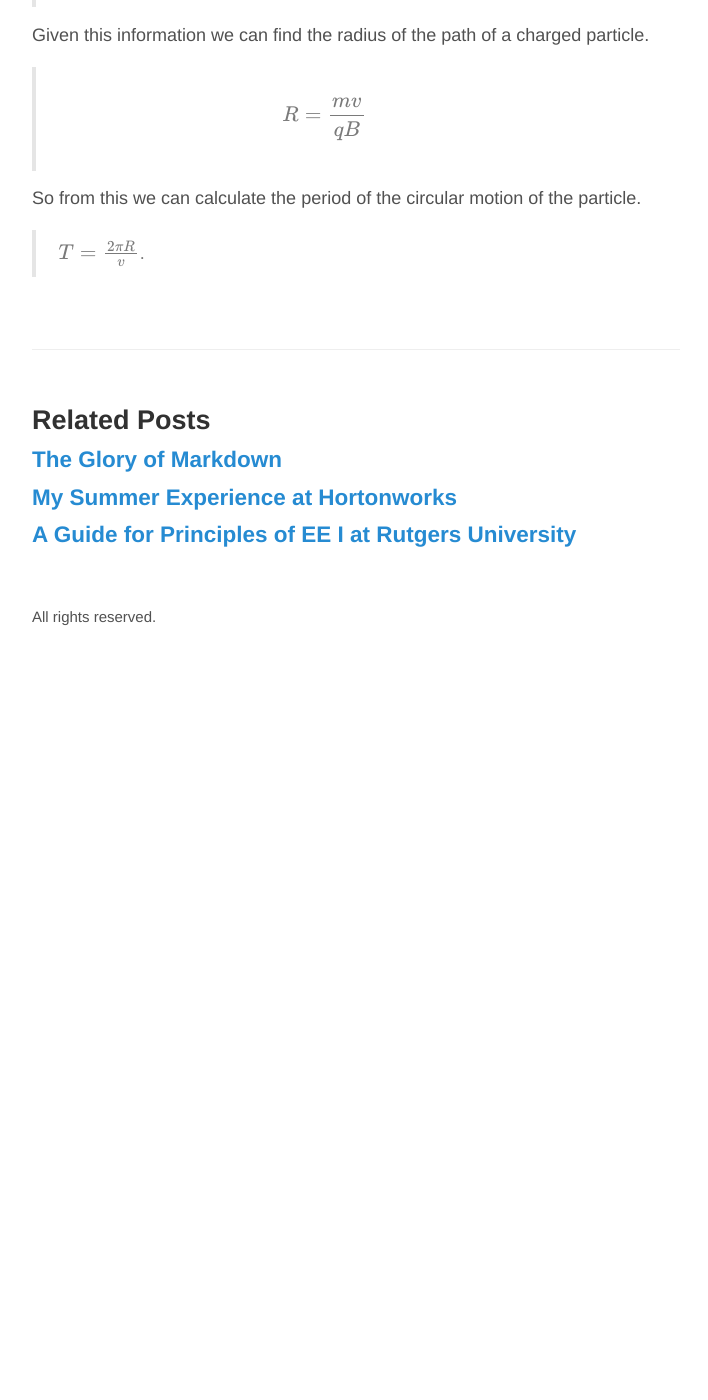
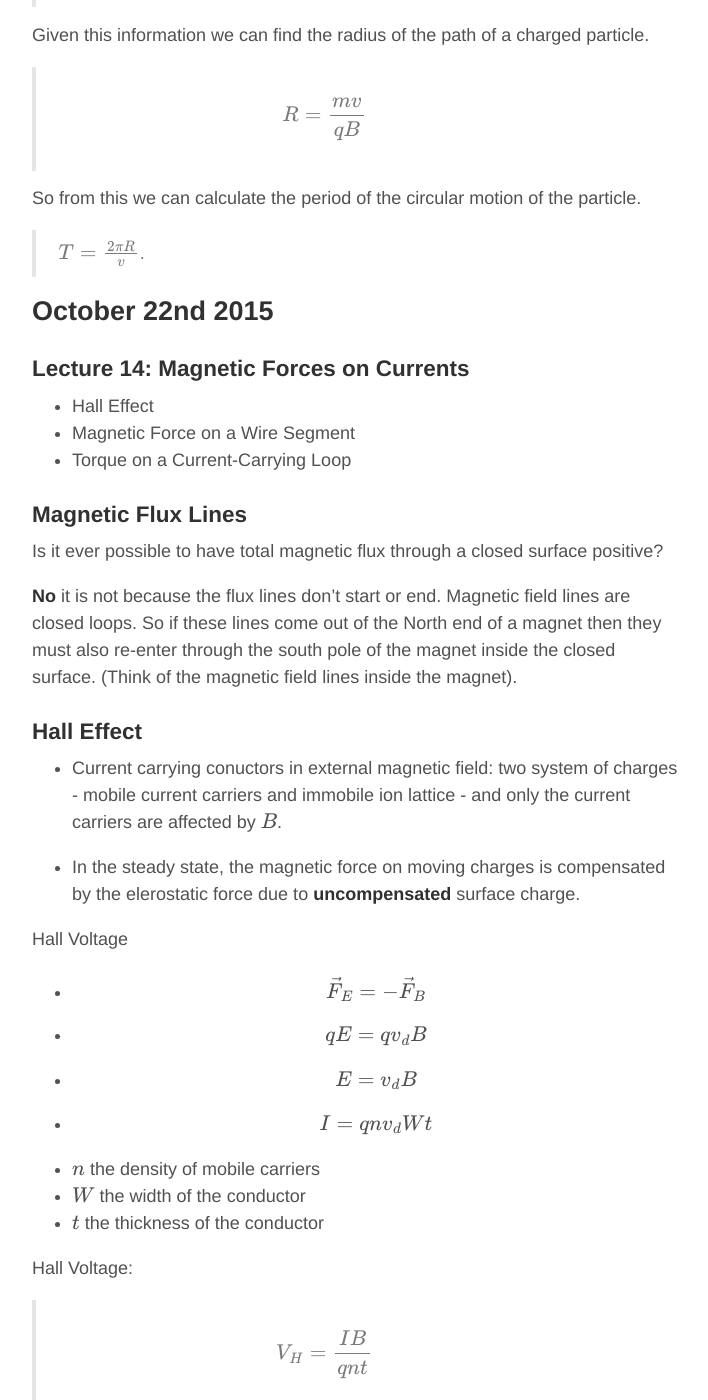
Before and after one commit to ZacBlanco/zacblanco.github.io, a Jekyll site: the page built from _posts/2015-9-03-physics-227-guide.md, in a window 1280 px wide and 1400 px high, scrolled down 25223 px. Shown: the whole window, without its empty margins (284-992 px from the left). Built offline with Jekyll 4.4.1, drawn with Linux system fonts in a browser that asks for light colours; formulas are drawn with MathJax 3; comment, search, counter and statistics services are not loaded; before the commit the page ends 25853 px from its top, so only the background shows below that; some of the changed text lies outside the part shown.

Commit message:
October 22nd update physics

```diff
--- a/_posts/2015-9-03-physics-227-guide.md
+++ b/_posts/2015-9-03-physics-227-guide.md
@@ -749,7 +749,7 @@
 
 The magnetic field is **non-conservative**.
 
-> $$ \int \vec{B} \cdot d\vec{l} =/ 0 $$
+> $$ \int \vec{B} \cdot d\vec{l} = 0 $$
 
 Magnetic field lines are **closed loops**. (no magnetic monopoles.)
 
@@ -779,3 +779,99 @@
 So from this we can calculate the period of the circular motion of the particle.
 
 > $$ T = \frac{2\pi R}{v} $$.
+
+## October 22nd 2015
+
+### Lecture 14: Magnetic Forces on Currents
+
+- Hall Effect
+- Magnetic Force on a Wire Segment
+- Torque on a Current-Carrying Loop
+
+### Magnetic Flux Lines
+
+Is it ever possible to have total magnetic flux through a closed surface positive?
+
+**No** it is not because the flux lines don't start or end. Magnetic field lines are closed loops. So if these lines come out of the North end of a magnet then they must also re-enter through the south pole of the magnet inside the closed surface. (Think of the magnetic field lines inside the magnet).
+
+### Hall Effect
+
+- Current carrying conuctors in external magnetic field: two system of charges - mobile current carriers and immobile ion lattice - and only the current carriers are affected by $$B$$.
+
+- In the steady state, the magnetic force on moving charges is compensated by the elerostatic force due to **uncompensated** surface charge.
+
+Hall Voltage
+
+- $$ \vec{F}_E = -\vec{F}_B $$
+
+- $$ qE = qv_dB $$
+- $$ E = v_dB $$
+- $$ I = qnv_dWt $$
+
+- $$n$$ the density of mobile carriers
+- $$W$$ the width of the conductor
+- $$t$$ the thickness of the conductor
+
+Hall Voltage:
+
+> $$ V_H = \frac{IB}{qnt} $$
+
+### Magnetic Force on a Current-Carrying-Conductor
+
+- The electrons drift along the wire because the net electromagnetic force on them in the direction normal to the wire is 0. However, positively charged ions are at rest, they feel only an uncompensated electric force.
+
+- $$ E_H  = \frac{IB}{qnWt} $$.
+- $$ f = qE_H = \frac{IB}{nWt} $$ - force per one ion
+- $$ F = nWtf = IB $$.
+
+The force on a wire segment of length $$l$$:
+
+> $$\vec{F} = l( \vec{I} X \vec{B} )$$
+
+### Torque on a Current Carrying Loop
+
+Consider an area of a loop of wire $$A$$ which is in the same plane  as a magnetic field $$B$$.
+
+- This creates a force $$F$$ equal to:
+
+- $$ F = aIB $$
+
+where a is the length of the wire (perpendicular to the magnetic field).
+
+If the magnetic field acts perpendicular to the area then the net toque should be zero.
+
+##### Magnetic Dipole Moment
+
+> $$ \mu = abI = AI $$
+
+For the direction of $$\vec{\mu}$$ you should use the right hand rule.
+
+But what about a wire with many loops?
+
+
+Given a wire with $$N$$ loops, the total magnetic dipole moment is:
+
+- $$\mu = NAI $$
+
+In general:
+
+> $$ \vec{\tau} = \vec{\mu} X \vec{B} $$
+
+> $$ \tau = \mu B \sin(\phi) $$
+
+### Potential Enegery of a Current Loop in a Magnetic Field
+
+> $$ U(\phi) = -\mu B cos(\phi) $$
+
+### Magnetic Dipoles vs. Electric Dipoles
+
+**Similarities**:
+
+- A magnet's magnetic field is very similar to a dipole's electric field at points for from the dipoles.
+- both repel/attract each other
+- Both align along the field lines.
+
+**Differences**:
+
+- Unlike electric dipoles, magnetic poles cannot be separated.
+- Magnets have no effect on stationary charges.
```
Also changed, not shown: 1 other file.
